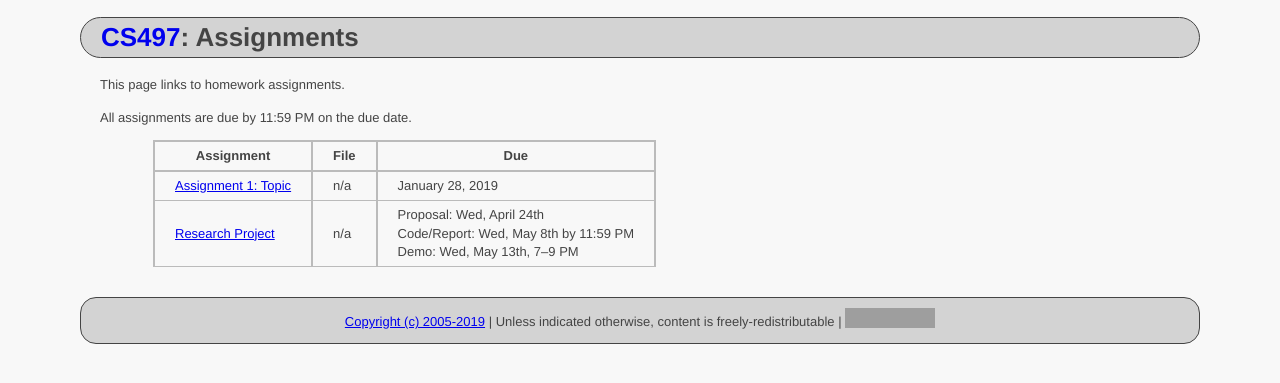
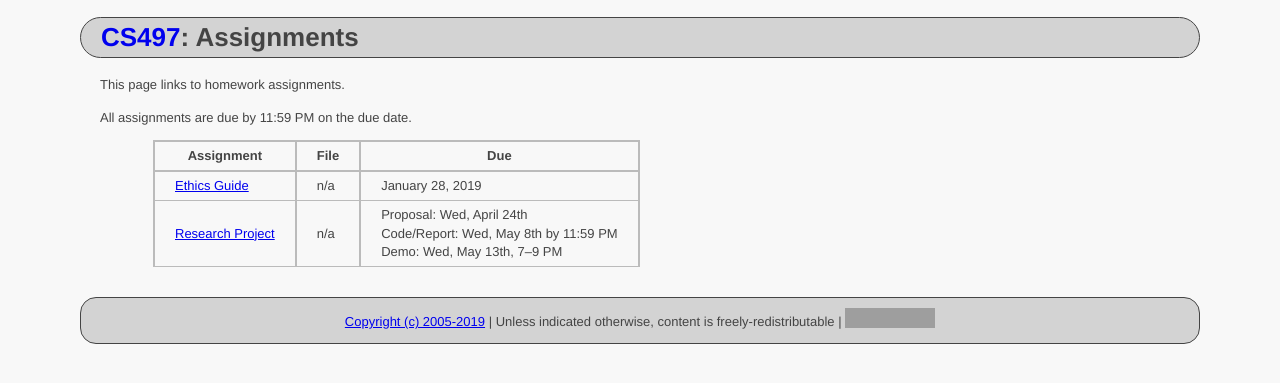
Before and after one commit to ycpcs/cs497-spring2019, a Jekyll site: the page built from assign/index.md, in a window 1280 px wide. Shown: the top 383 px of the page. Built offline with Jekyll 4.4.1, drawn with Linux system fonts in a browser that asks for light colours; grey boxes are pictures that could not be loaded.

Commit message:
Update index.md

```diff
--- a/assign/index.md
+++ b/assign/index.md
@@ -10,5 +10,5 @@ All assignments are due by 11:59 PM on the due date.
 
 > Assignment | File | Due
 > ---------- | ---- | ---
-> [Assignment 1: Topic](assign01.html) | n/a | January 28, 2019
+> [Ethics Guide](assign01.html) | n/a | January 28, 2019
 > [Research Project](project.html) | n/a | Proposal: Wed, April 24th<br>Code/Report: Wed, May 8th by 11:59 PM<br>Demo: Wed, May 13th, 7&ndash;9 PM
```
